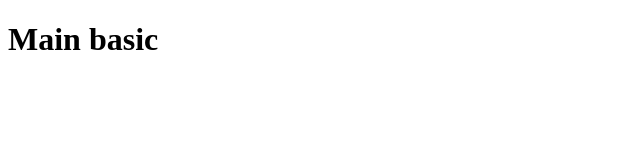
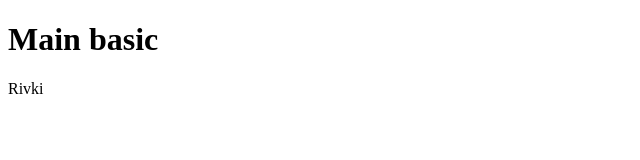
Before and after one commit to Chagit-Werner/Learn-Git, a plain HTML site: page index.html in a window 1280 px wide. Shown: the full height of the page, 0-640 px from the left. Drawn offline with Linux system fonts and the light colour scheme.

Commit message:
rivkiFile

```diff
--- a/index.html
+++ b/index.html
@@ -7,5 +7,6 @@
 </head>
 <body>
     <h1> Main basic</h1>
+    <p>Rivki</p>
 </body>
 </html>
```
Also changed, not shown: rivkiFile.js (added).
